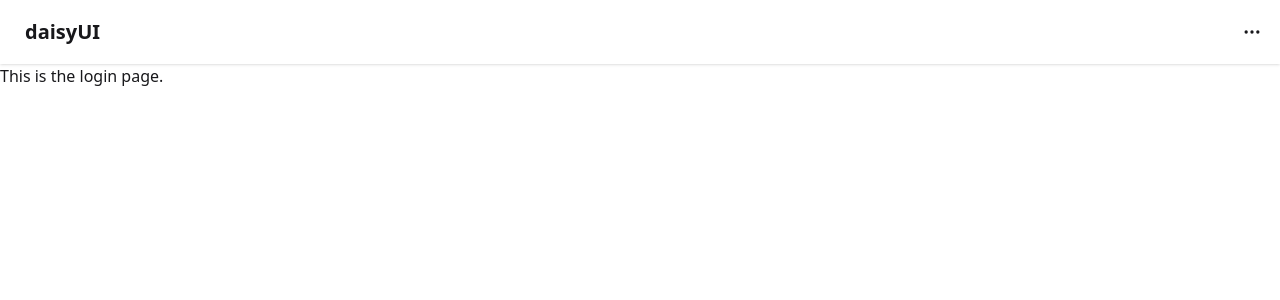
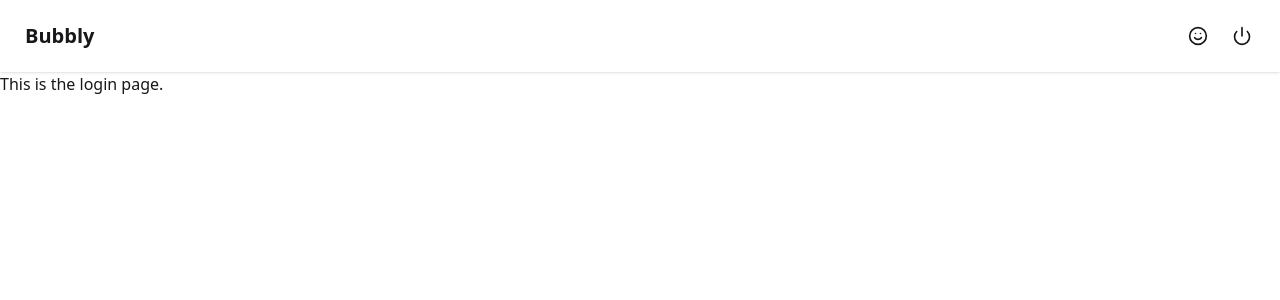
Before and after one commit to suka712/bubbly-chat, a React (Vite) app in the folder frontend/: page /login in a window 1280 px wide. Shown: the top 300 px of the page. Built offline with nearby package versions, Linux system fonts and the light colour scheme; no server answers.

Commit message:
Add buttons and logout function to Navbar

```diff
--- a/frontend/src/Components/NavBar.tsx
+++ b/frontend/src/Components/NavBar.tsx
@@ -1,16 +1,30 @@
+import { Link } from 'react-router-dom'
+import { useAuthStore } from '../store/useAthStore'
+import { Power, Smile } from 'lucide-react'
+
 export const NavBar = () => {
+    const { logout, authUser } = useAuthStore()
+
     return (
-        <div className="navbar bg-base-100 shadow-sm sticky top-0 z-50">
+        <div className="navbar bg-base-100 shadow-sm">
             <div className="flex-1">
-                <a className="btn btn-ghost text-xl">daisyUI</a>
+                <Link to="/" className="btn btn-ghost text-xl">
+                    Bubbly
+                </Link>
             </div>
             <div className="flex-none">
-                <button className="btn btn-square btn-ghost">
-                    <svg xmlns="http://www.w3.org/2000/svg" fill="none" viewBox="0 0 24 24" className="inline-block h-5 w-5 stroke-current">
-                        {' '}
-                        <path strokeLinecap="round" strokeLinejoin="round" strokeWidth="2" d="M5 12h.01M12 12h.01M19 12h.01M6 12a1 1 0 11-2 0 1 1 0 012 0zm7 0a1 1 0 11-2 0 1 1 0 012 0zm7 0a1 1 0 11-2 0 1 1 0 012 0z"></path>{' '}
-                    </svg>
-                </button>
+                <ul className="menu menu-horizontal px-2">
+                    <li>
+                        <Link to="/settings">
+                            <Smile className="h-7 w-5" />
+                        </Link>
+                    </li>
+                    <li>
+                        <Link to="/logout" onClick={logout}>
+                            <Power className="h-7 w-5" />
+                        </Link>
+                    </li>
+                </ul>
             </div>
         </div>
     )
```
